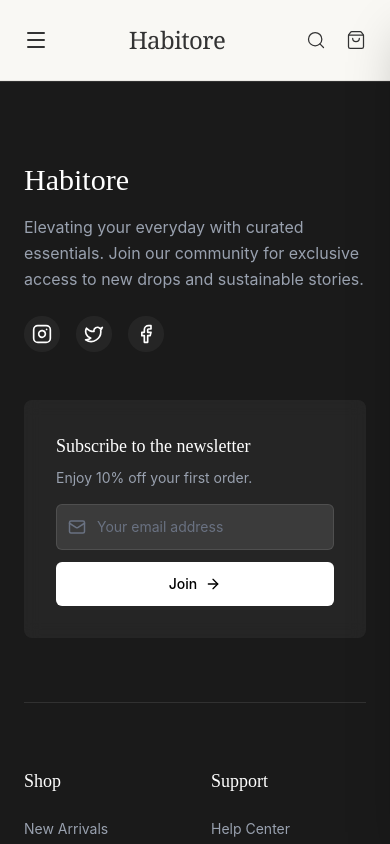
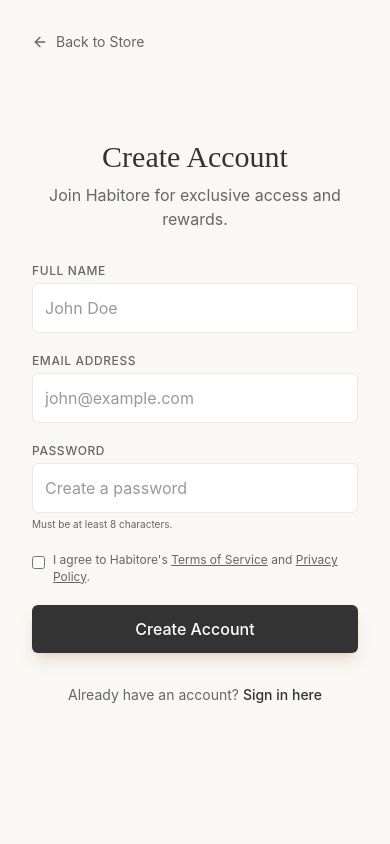
Before and after one commit to PraveenDKatti/habitore, a React app: page /register in a window 390 px wide. Shown: the top 844 px of the page. Built offline with nearby package versions, Linux system fonts and the light colour scheme; the HTML template or start-up script is replaced by a standard one.

Commit message:
created logi, register pages and a shared component authlayout a split-screen layout for authentication pages.

```diff
--- a/src/App.jsx
+++ b/src/App.jsx
@@ -1,37 +1,49 @@
 import React from 'react';
-import { Routes, Route } from 'react-router-dom';
+import { Routes, Route, Outlet } from 'react-router-dom';
 
-// Layout Components
+// Layouts
+import AuthLayout from './layouts/AuthLayout';
 import Navbar from './components/Navbar';
 import Footer from './components/Footer';
 import CartDrawer from './components/cart/CartDrawer';
 
 // Pages
 import Home from './pages/Home';
+import Shop from './pages/Shop';
 import ProductDetails from './pages/ProductDetails';
-import Shop from './pages/Shop';
+import Login from './pages/Login';
+import Register from './pages/Register';
 
+// Main Layout Wrapper (Holds Navbar/Footer for standard pages)
+const MainLayout = () => (
+  <div className="min-h-screen flex flex-col bg-background relative">
+    <Navbar />
+    <CartDrawer />
+    <main className="flex-1">
+      <Outlet /> {/* Renders the child route (Home, Shop, etc) */}
+    </main>
+    <Footer />
+  </div>
+);
 
 function App() {
   return (
-    <div className="min-h-screen flex flex-col bg-background">
-      {/* Navbar stays constant */}
-      <Navbar />
+    <Routes>
 
-      <CartDrawer />
+      {/* 1. Standard Routes (With Navbar/Footer) */}
+      <Route element={<MainLayout />}>
+        <Route path="/" element={<Home />} />
+        <Route path="/shop" element={<Shop />} />
+        <Route path="/product/:id" element={<ProductDetails />} />
+      </Route>
 
-      <main className="flex-1">
-        <Routes>
-          <Route path="/" element={<Home />} />
-          {/* Route for shop */}
-          <Route path="/shop" element={<Shop />} />
-          <Route path="/product/:id" element={<ProductDetails />} />
-        </Routes>
-      </main>
+      {/* 2. Authentication Routes (With AuthLayout - Split Screen) */}
+      <Route element={<AuthLayout />}>
+        <Route path="/login" element={<Login />} />
+        <Route path="/register" element={<Register />} />
+      </Route>
 
-      {/* Footer stays constant */}
-      <Footer />
-    </div>
+    </Routes>
   );
 }
 
--- /dev/null
+++ b/src/layouts/AuthLayout.jsx
@@ -0,0 +1,56 @@
+/**
+ * AuthLayout.jsx
+ * * A split-screen layout for authentication pages.
+ * * Left: Editorial Image. Right: The Form.
+ */
+
+import React from 'react';
+import { Outlet, Link } from 'react-router-dom';
+import { ArrowLeft } from 'lucide-react';
+
+const AuthLayout = () => {
+  return (
+    <div className="flex min-h-screen w-full bg-background">
+
+      {/* --- Left Column: Editorial Image (Hidden on mobile) --- */}
+      <div className="hidden lg:flex w-1/2 relative bg-primary">
+        <div className="absolute inset-0 bg-black/30 z-10" />
+
+        {/* Changed image to a broader 'lifestyle' shot (Fashion + Architecture) */}
+        <img
+          src="https://images.unsplash.com/photo-1483985988355-763728e1935b?q=80&w=1000&auto=format&fit=crop"
+          alt="Habitore Lifestyle"
+          className="w-full h-full object-cover opacity-90"
+        />
+
+        <div className="absolute bottom-10 left-10 z-20 text-white">
+          <h2 className="text-4xl font-serif mb-2">Habitore</h2>
+
+          {/* --- UPDATED QUOTE --- */}
+          {/* Fits the "Modern Department Store" vibe better */}
+          <p className="text-white/90 max-w-md text-lg leading-relaxed font-light">
+            "Elevate your everyday. From the clothes you wear to the technology you use, discover quality in every detail."
+          </p>
+
+        </div>
+      </div>
+
+      {/* --- Right Column: The Form --- */}
+      <div className="w-full lg:w-1/2 flex flex-col justify-center items-center p-8 relative">
+
+        {/* Back to Home Button */}
+        <Link to="/" className="absolute top-8 left-8 flex items-center gap-2 text-sm text-secondary hover:text-primary transition-colors">
+          <ArrowLeft size={16} /> Back to Store
+        </Link>
+
+        {/* Dynamic Content (Login or Register) goes here */}
+        <div className="w-full max-w-md">
+          <Outlet />
+        </div>
+
+      </div>
+    </div>
+  );
+};
+
+export default AuthLayout;
--- /dev/null
+++ b/src/pages/Login.jsx
@@ -0,0 +1,68 @@
+import React from 'react';
+import { Link } from 'react-router-dom';
+
+const Login = () => {
+  return (
+    <div className="animate-in fade-in slide-in-from-bottom-4 duration-700">
+
+      <div className="mb-8 text-center lg:text-left">
+        <h1 className="text-3xl font-serif text-primary mb-2">Welcome Back</h1>
+        <p className="text-secondary">Please enter your details to sign in.</p>
+      </div>
+
+      <form className="space-y-5">
+
+        {/* Email Input */}
+        <div>
+          <label className="block text-xs font-medium text-secondary uppercase tracking-wider mb-1">Email Address</label>
+          <input
+            type="email"
+            placeholder="john@example.com"
+            className="w-full p-3 bg-white border border-muted rounded-md focus:outline-none focus:border-accent focus:ring-1 focus:ring-accent transition-all"
+          />
+        </div>
+
+        {/* Password Input */}
+        <div>
+          <div className="flex justify-between items-center mb-1">
+            <label className="block text-xs font-medium text-secondary uppercase tracking-wider">Password</label>
+            <a href="#" className="text-xs text-accent hover:underline">Forgot password?</a>
+          </div>
+          <input
+            type="password"
+            placeholder="••••••••"
+            className="w-full p-3 bg-white border border-muted rounded-md focus:outline-none focus:border-accent focus:ring-1 focus:ring-accent transition-all"
+          />
+        </div>
+
+        {/* Submit Button */}
+        <button className="w-full py-3 bg-primary text-white font-medium rounded-md hover:bg-accent transition-colors shadow-lg shadow-accent/20">
+          Sign In
+        </button>
+
+      </form>
+
+      {/* Social / Divider */}
+      <div className="my-8 flex items-center gap-4">
+        <div className="h-px bg-muted flex-1" />
+        <span className="text-xs text-secondary">OR</span>
+        <div className="h-px bg-muted flex-1" />
+      </div>
+
+      <button className="w-full py-3 border border-muted bg-white text-primary font-medium rounded-md hover:bg-gray-50 transition-colors flex items-center justify-center gap-2">
+        <img src="https://www.svgrepo.com/show/475656/google-color.svg" alt="Google" className="w-5 h-5" />
+        Continue with Google
+      </button>
+
+      <p className="mt-8 text-center text-sm text-secondary">
+        Don't have an account?{' '}
+        <Link to="/register" className="text-primary font-medium hover:underline">
+          Create an account
+        </Link>
+      </p>
+
+    </div>
+  );
+};
+
+export default Login;
--- /dev/null
+++ b/src/pages/Register.jsx
@@ -0,0 +1,72 @@
+import React from 'react';
+import { Link } from 'react-router-dom';
+
+const Register = () => {
+  return (
+    <div className="animate-in fade-in slide-in-from-bottom-4 duration-700">
+
+      <div className="mb-8 text-center lg:text-left">
+        <h1 className="text-3xl font-serif text-primary mb-2">Create Account</h1>
+        <p className="text-secondary">Join Habitore for exclusive access and rewards.</p>
+      </div>
+
+      <form className="space-y-5">
+
+        {/* Name Input */}
+        <div>
+          <label className="block text-xs font-medium text-secondary uppercase tracking-wider mb-1">Full Name</label>
+          <input
+            type="text"
+            placeholder="John Doe"
+            className="w-full p-3 bg-white border border-muted rounded-md focus:outline-none focus:border-accent focus:ring-1 focus:ring-accent transition-all"
+          />
+        </div>
+
+        {/* Email Input */}
+        <div>
+          <label className="block text-xs font-medium text-secondary uppercase tracking-wider mb-1">Email Address</label>
+          <input
+            type="email"
+            placeholder="john@example.com"
+            className="w-full p-3 bg-white border border-muted rounded-md focus:outline-none focus:border-accent focus:ring-1 focus:ring-accent transition-all"
+          />
+        </div>
+
+        {/* Password Input */}
+        <div>
+          <label className="block text-xs font-medium text-secondary uppercase tracking-wider mb-1">Password</label>
+          <input
+            type="password"
+            placeholder="Create a password"
+            className="w-full p-3 bg-white border border-muted rounded-md focus:outline-none focus:border-accent focus:ring-1 focus:ring-accent transition-all"
+          />
+          <p className="text-[10px] text-secondary mt-1">Must be at least 8 characters.</p>
+        </div>
+
+        {/* Terms Checkbox */}
+        <div className="flex items-start gap-2">
+          <input type="checkbox" className="mt-1 accent-accent cursor-pointer" />
+          <p className="text-xs text-secondary leading-snug">
+            I agree to Habitore's <a href="#" className="underline">Terms of Service</a> and <a href="#" className="underline">Privacy Policy</a>.
+          </p>
+        </div>
+
+        {/* Submit Button */}
+        <button className="w-full py-3 bg-primary text-white font-medium rounded-md hover:bg-accent transition-colors shadow-lg shadow-accent/20">
+          Create Account
+        </button>
+
+      </form>
+
+      <p className="mt-8 text-center text-sm text-secondary">
+        Already have an account?{' '}
+        <Link to="/login" className="text-primary font-medium hover:underline">
+          Sign in here
+        </Link>
+      </p>
+
+    </div>
+  );
+};
+
+export default Register;
```
